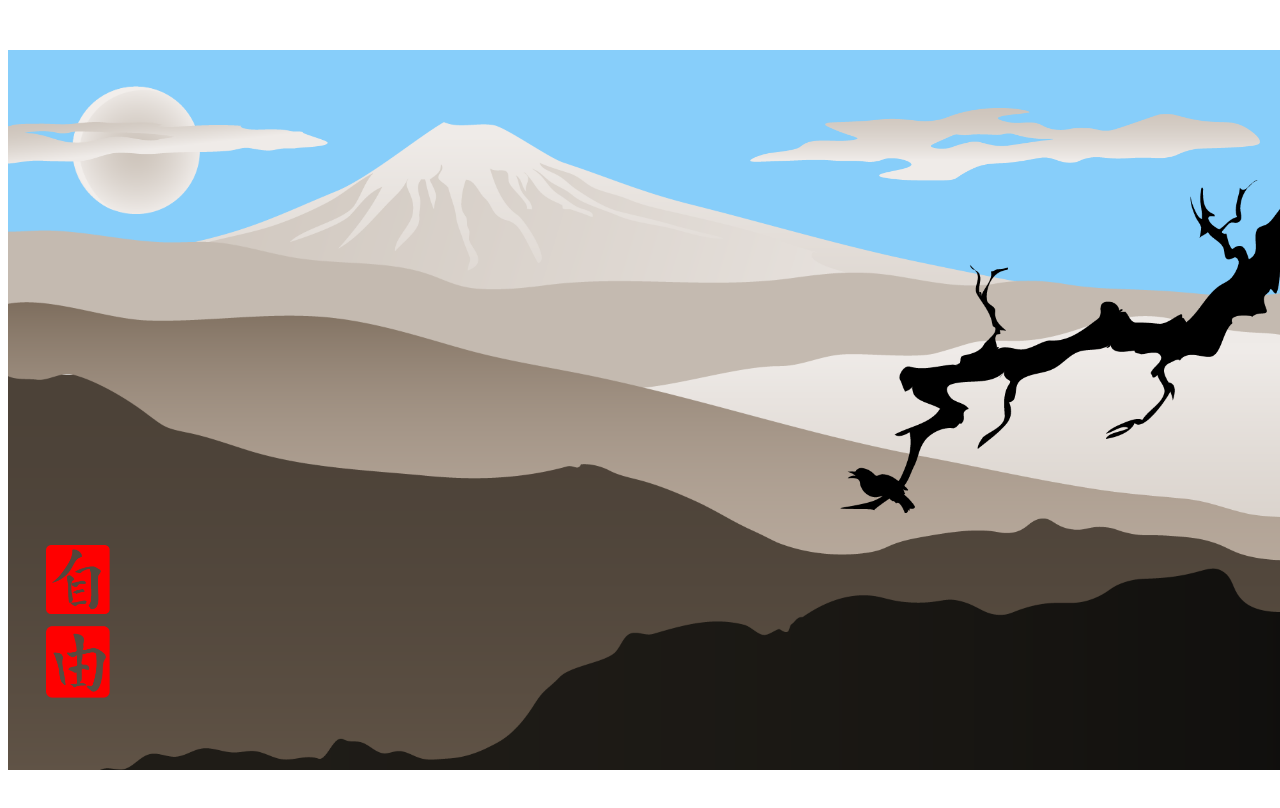
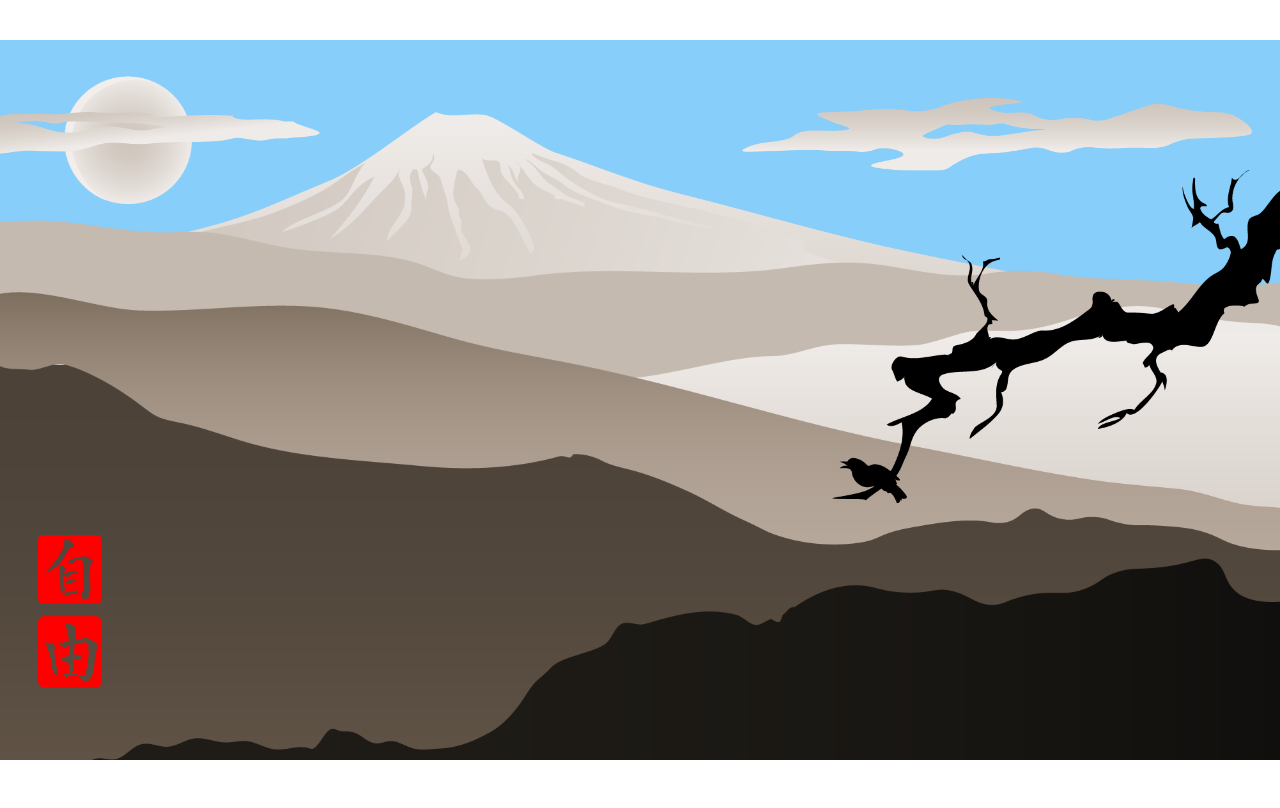
Before and after one commit to devania1/FrontendCourse, a plain HTML site: page oldJapanPicture/index.html in a window 1280 px wide. Drawn offline with Linux system fonts and the light colour scheme.

Commit message:
use calc function

```diff
--- a/oldJapanPicture/style.css
+++ b/oldJapanPicture/style.css
@@ -4,7 +4,9 @@
             height: 90vh;
             background-color:lightskyblue;
             overflow: hidden;
-            margin: 50px auto;
+            /* margin: 50px auto; */
+            top: calc(50% - 45vh);
+            left: calc(50% - 80vh);
             z-index: -2;
         }
 
```
